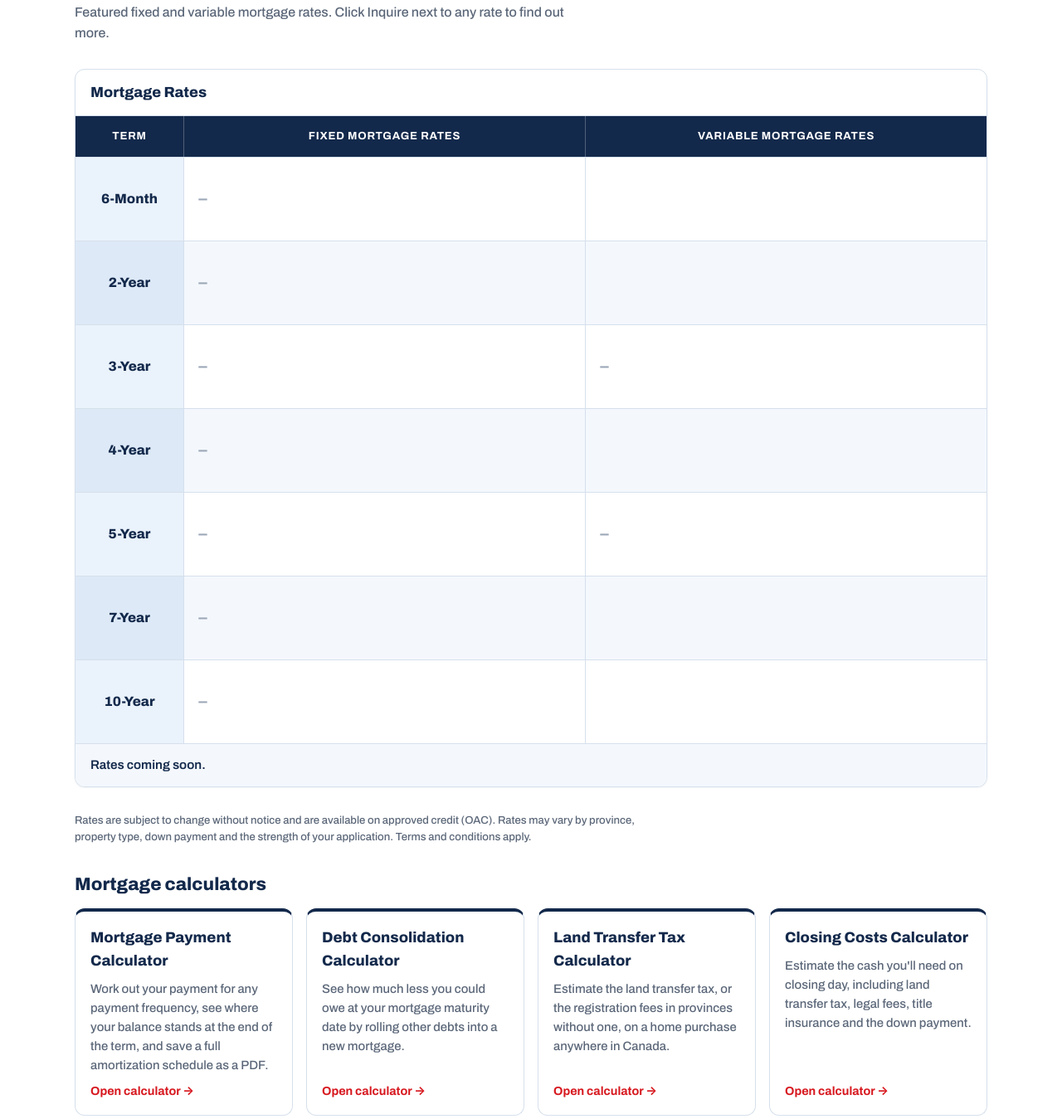
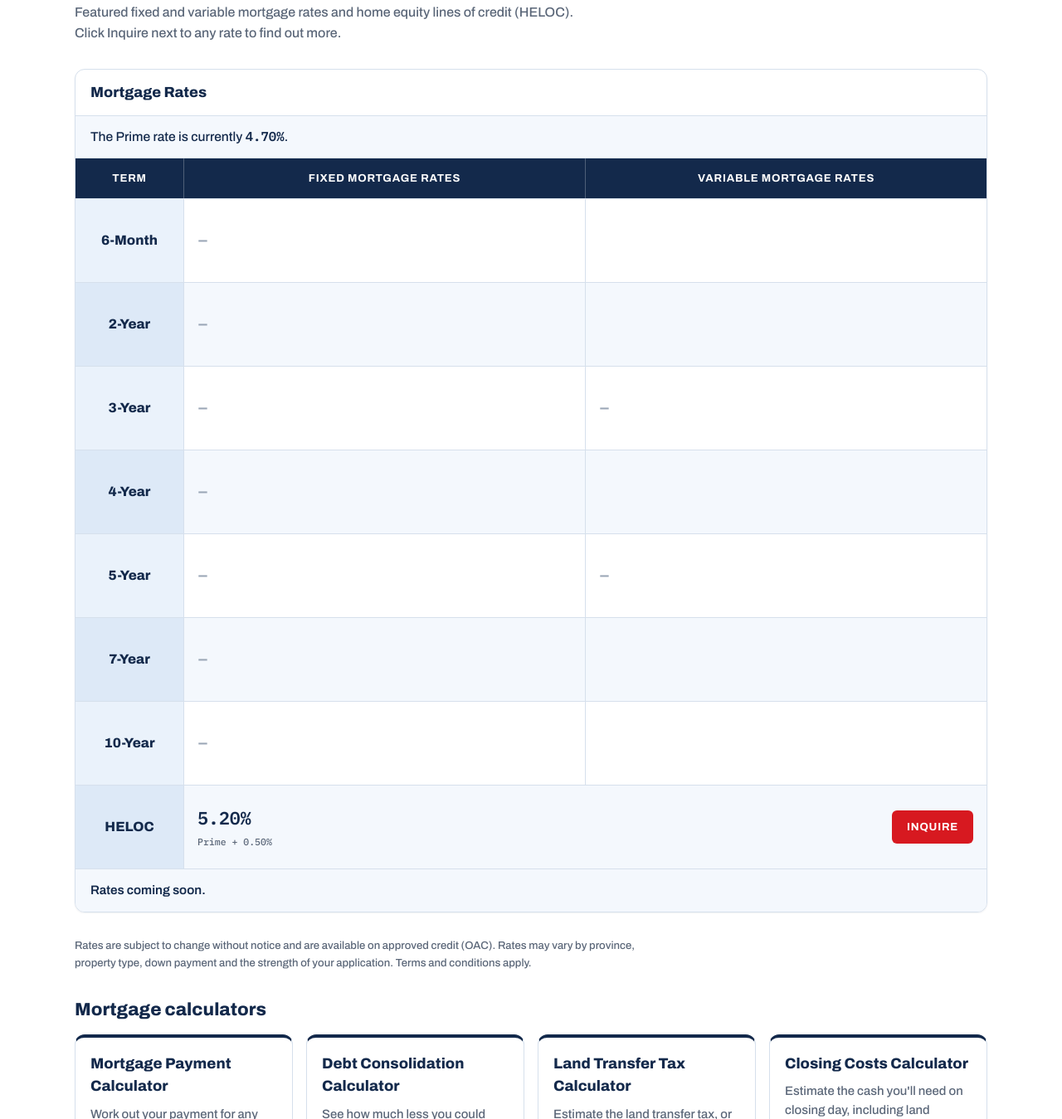
Before and after one commit to NorthernJeff/mortgagepage, a plain HTML site: page index.html in a window 1280 px wide. Shown: the part 195-1544 px from the top of the page at 83% size. Drawn offline with Linux system fonts and the light colour scheme.

Commit message:
Add HELOC row (Prime + 0.50%) and current Prime rate note to home page rates
Co-Authored-By: Claude Opus 5.5 <noreply@anthropic.com>
Claude-Session: https://claude.ai/code/session_01Wa3dTq68tH969gJ6XZ7MmD

```diff
--- a/assets/css/site.css
+++ b/assets/css/site.css
@@ -73,6 +73,10 @@ body{margin:0;background:#fff;color:var(--site-ink);font-family:var(--site-font)
 .mp-inquire:hover{background:var(--site-red-dark);color:#fff}
 .mp-inquire:focus-visible{outline:2px solid var(--site-navy);outline-offset:2px}
 .mp-cell.empty{background:#fff}
+.mp-cell.mp-span{grid-column:2 / span 2}
+.mp-ratenote{display:block;font-family:var(--site-num);font-size:.72rem;font-weight:500;color:var(--site-muted);margin-top:2px}
+.mp-prime{margin:0;padding:12px 18px;background:var(--site-sky-2);border-bottom:1px solid var(--site-line);color:var(--site-navy);font-size:.98rem}
+.mp-prime strong{font-family:var(--site-num);font-weight:700}
 .mp-tag{display:none}
 .mp-updated{margin:0;padding:14px 18px;border-top:1px solid var(--site-line);background:var(--site-sky-2);color:var(--site-navy);font-weight:600;font-size:.95rem}
 .mp-disclaimer{margin:0;color:var(--site-muted);font-size:.82rem;max-width:90ch}
@@ -87,6 +91,7 @@ body{margin:0;background:#fff;color:var(--site-ink);font-family:var(--site-font)
   .mp-cell.empty{display:none}
   .mp-tag{display:block;width:100%;font-size:.7rem;letter-spacing:.1em;text-transform:uppercase;font-weight:700;color:var(--site-muted);margin-bottom:-6px}
   .mp-rate{font-size:1.25rem}
+  .mp-row-heloc .mp-tag{display:none}
 }
 
 /* Cards (calculators, news) */
--- a/assets/data/rates.js
+++ b/assets/data/rates.js
@@ -4,6 +4,7 @@
    to the date and time of the update (Eastern time, ISO format). */
 window.MP_RATES = {
   updated: null,   // e.g. "2026-11-23T10:30:00-05:00"
+  prime: 4.70,     // Canadian prime rate, shown above the rates table and used for the HELOC rate
   fixed: [
     { term: "6-month",  rate: null, lender: "", logo: "", inquire: "" },
     { term: "2-year",   rate: null, lender: "", logo: "", inquire: "" },
@@ -16,5 +17,7 @@ window.MP_RATES = {
   variable: [
     { term: "3-year",   rate: null, lender: "", logo: "", inquire: "" },
     { term: "5-year",   rate: null, lender: "", logo: "", inquire: "" }
-  ]
+  ],
+  // HELOC: shown as Prime + spread (e.g. 0.50 means Prime + 0.50%). Set "rate" to a number to override.
+  heloc: { spread: 0.50, rate: null, lender: "", logo: "", inquire: "" }
 };
--- a/assets/js/site.js
+++ b/assets/js/site.js
@@ -9,7 +9,9 @@
   /* ---------- Rates ---------- */
   var TERM_LABEL = { "6-month":"6-Month", "1-year":"1-Year", "2-year":"2-Year", "3-year":"3-Year", "4-year":"4-Year", "5-year":"5-Year", "7-year":"7-Year", "10-year":"10-Year" };
 
-  function cell(r, kind){
+  function num(x){ return typeof x === "number" && isFinite(x); }
+
+  function cell(r, kind, extra){
     if (!r) return '<div class="mp-cell empty"></div>';
     var has = typeof r.rate === "number" && isFinite(r.rate);
     var lender = r.logo
@@ -17,8 +19,10 @@
       : (r.lender ? '<span>' + esc(r.lender) + '</span>' : "");
     var btn = has ? '<a class="mp-inquire" href="' + esc(r.inquire || "#") + '"' + (r.inquire ? (/^https?:/.test(r.inquire) ? ' target="_blank" rel="noopener"' : "") : ' data-nolink="1"') +
       ' aria-label="Inquire about the ' + esc(r.term) + ' ' + kind + ' rate">Inquire</a>' : "";
-    return '<div class="mp-cell"><span class="mp-tag">' + (kind === "fixed" ? "Fixed" : "Variable") + '</span>' +
-      '<span class="mp-rate' + (has ? "" : " none") + '">' + (has ? r.rate.toFixed(2) + "%" : "&ndash;") + '</span>' +
+    var tag = kind === "fixed" ? "Fixed" : kind === "HELOC" ? "HELOC" : "Variable";
+    return '<div class="mp-cell' + (extra && extra.cls ? " " + extra.cls : "") + '"><span class="mp-tag">' + tag + '</span>' +
+      '<span class="mp-rate' + (has ? "" : " none") + '">' + (has ? r.rate.toFixed(2) + "%" : "&ndash;") +
+      (extra && extra.note ? '<small class="mp-ratenote">' + esc(extra.note) + '</small>' : "") + '</span>' +
       '<span class="mp-lender">' + lender + '</span>' + btn + '</div>';
   }
 
@@ -34,7 +38,22 @@
       var v = (R.variable || []).filter(function(r){ return r.term === t; })[0];
       rows += '<div class="mp-row" role="row"><div class="mp-term" role="rowheader">' + esc(TERM_LABEL[t] || t) + '</div>' + cell(f, "fixed") + cell(v, "variable") + '</div>';
     });
+    var h = R.heloc;
+    if (h){
+      var prime = num(R.prime) ? R.prime : null;
+      var spread = num(h.spread) ? h.spread : 0;
+      var hr = num(h.rate) ? h.rate : (prime !== null ? Math.round((prime + spread) * 100) / 100 : null);
+      var note = num(h.rate) ? "" : (prime !== null ? "Prime " + (spread < 0 ? "\u2212 " : "+ ") + Math.abs(spread).toFixed(2) + "%" : "");
+      var hc = { term: "HELOC", rate: hr, lender: h.lender, logo: h.logo, inquire: h.inquire };
+      rows += '<div class="mp-row mp-row-heloc" role="row"><div class="mp-term" role="rowheader">HELOC</div>' + cell(hc, "HELOC", { cls: "mp-span", note: note }) + '</div>';
+    }
     box.innerHTML = rows;
+
+    var pr = document.getElementById("mpPrime");
+    if (pr){
+      if (num(R.prime)) pr.innerHTML = 'The Prime rate is currently <strong>' + R.prime.toFixed(2) + '%</strong>.';
+      else pr.hidden = true;
+    }
     box.addEventListener("click", function(e){
       var a = e.target.closest && e.target.closest("a[data-nolink]");
       if (a) e.preventDefault();
--- a/index.html
+++ b/index.html
@@ -4,10 +4,10 @@
 <meta charset="utf-8">
 <meta name="viewport" content="width=device-width, initial-scale=1">
 <title>Today&#x27;s Mortgage Rates | MortgagePage.ca</title>
-<meta name="description" content="Featured fixed and variable mortgage rates in Canada, plus free mortgage calculators and news.">
+<meta name="description" content="Featured fixed and variable mortgage rates and HELOC rates in Canada, plus free mortgage calculators and news.">
 <meta property="og:site_name" content="MortgagePage.ca">
 <meta property="og:title" content="Today&#x27;s Mortgage Rates | MortgagePage.ca">
-<meta property="og:description" content="Featured fixed and variable mortgage rates in Canada, plus free mortgage calculators and news.">
+<meta property="og:description" content="Featured fixed and variable mortgage rates and HELOC rates in Canada, plus free mortgage calculators and news.">
 <meta property="og:image" content="https://mortgagepage.ca/assets/img/og-image.png">
 <meta property="og:type" content="website">
 <link rel="canonical" href="https://mortgagepage.ca/">
@@ -34,11 +34,12 @@
   <div class="mp-intro">
     <span class="mp-eyebrow">Canadian mortgage rates</span>
     <h1>Today's featured mortgage rates</h1>
-    <p>Featured fixed and variable mortgage rates. Click Inquire next to any rate to find out more.</p>
+    <p>Featured fixed and variable mortgage rates and home equity lines of credit (HELOC). Click Inquire next to any rate to find out more.</p>
   </div>
 
   <section class="mp-rates" aria-labelledby="ratesTitle">
     <h2 class="mp-rates-title" id="ratesTitle">Mortgage Rates</h2>
+    <p class="mp-prime" id="mpPrime">The Prime rate is currently <strong>4.70%</strong>.</p>
     <div role="table" aria-labelledby="ratesTitle">
       <div class="mp-rgrid" role="row">
         <div class="mp-rhead" role="columnheader">Term</div>
```
Also changed, not shown: _templates/rates-update-template.txt.
